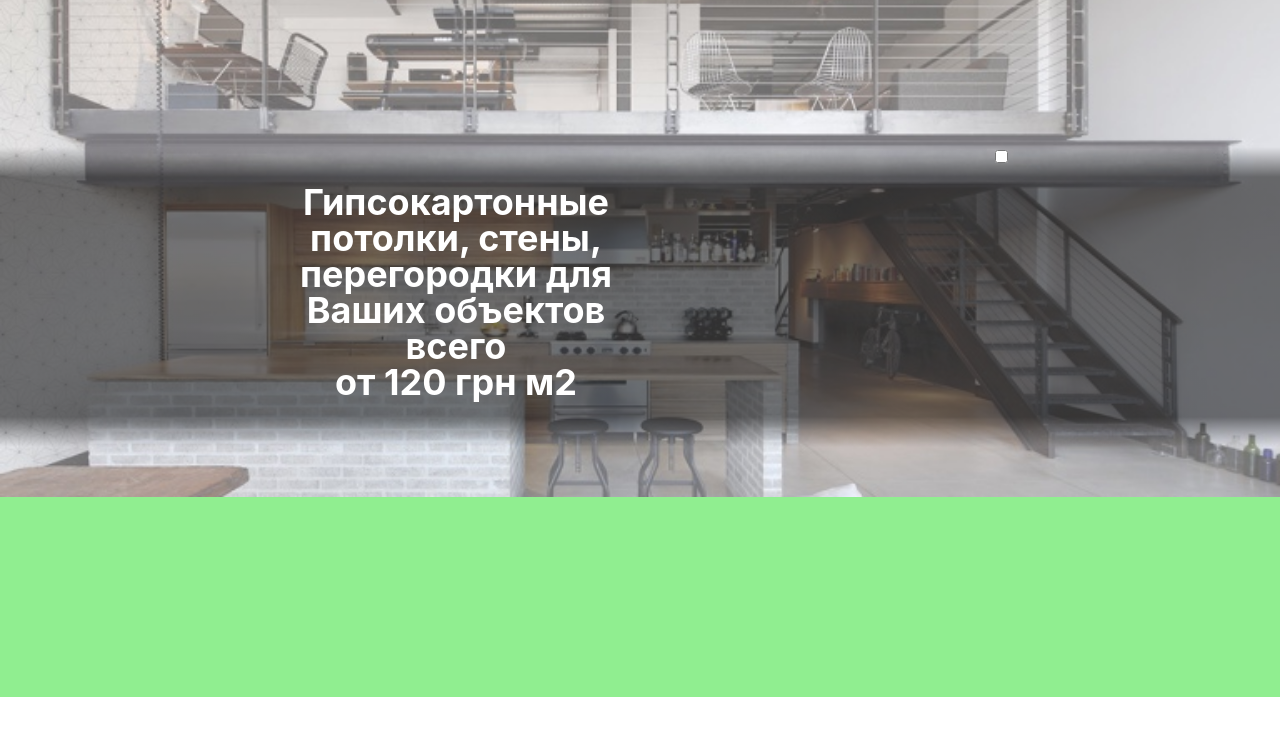
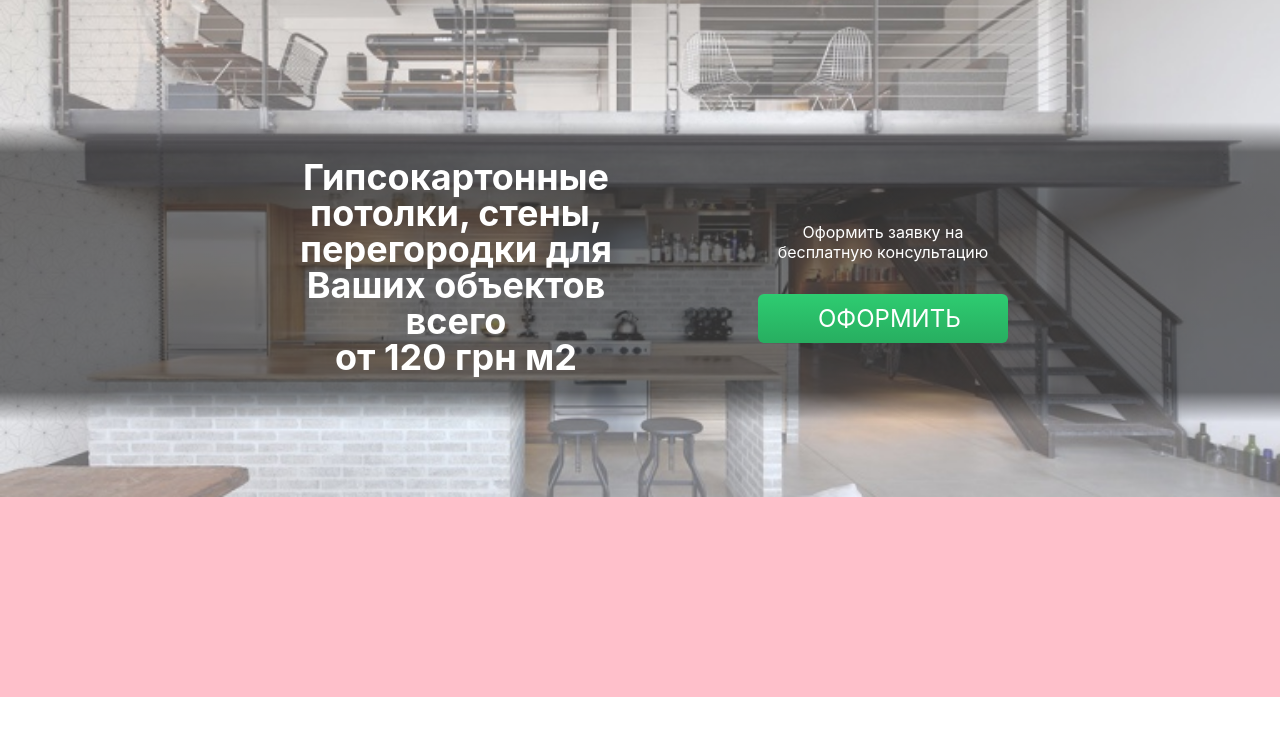
Before and after one commit to droboshok/mona, a plain HTML site: page index.html in a window 1280 px wide. Shown: the part 67-800 px from the top of the page. Drawn offline with Linux system fonts and the light colour scheme.

Commit message:
сделал hero

```diff
--- a/css/_hero.scss
+++ b/css/_hero.scss
@@ -12,7 +12,7 @@
   background-color: #f0f0f000;
   background-image: linear-gradient(transparent , rgba(0,0,0,0.54) 10%, rgba(0,0,0,0.54) 90%,transparent,);
   position: absolute;
-  top: 30%;
+  top: 25%;
   // z-index: 5;
 }
 .hero_line {
@@ -32,12 +32,37 @@
   color: #ffffff;
 
 }
-// .hero_modal {
+ .hero_modal {
 
-//   width: 210px;
+color: #fff;
+text-align: center;
+width: 250px;
+margin-top: 100px;
 // height: 300px;
-// background-color: #ffffff;
 //       @media only screen and (max-width: 700px) {
 //         display: none;
 //     }
-// }
+
+
+
+}
+ .hero_modal label{
+//   /* Style for "Button Bac" */
+//   display: block;
+// width: 220px;
+// height: 49px;
+// border-radius: 6px;
+// background-image: linear-gradient(180deg, #2ecc71 0%, #27ae60 100%);
+margin: 2rem auto;
+
+}
+.button{
+display: block;
+// width: 220px;
+// height: 48px;
+border-radius: 6px;
+background-image: linear-gradient(180deg, #2ecc71 0%, #27ae60 100%);
+  font-size: 24px;
+  text-transform: uppercase;
+  padding: 10px 60px;
+}
--- a/index.html
+++ b/index.html
@@ -39,13 +39,27 @@
    <section class="hero">
      <div class="hero_block">
        <div class="container">
+
+
          <div class="hero_line">
            <div class="hero_title">
              <h1>Гипсокартонные потолки, стены, перегородки для Ваших объектов <br>всего<br> от 120 грн м2</h1>
-           </div> <!-- /.hero_title -->
+           </div>
            <div class="hero_modal">
+               <p>Оформить заявку на бесплатную консультацию</p>
+               <label class="button" for="modal-2">Oформить</label>
+             </div>
+             <!-- /.hero_modal -->
+
+             <!-- /.hero_title -->
+         </div>
+            </div>
+     </div>
+   </section>
+   <!-- /.hero -->
+
    <div class="modal">
-  <input class="modal-open" id="modal-2" type="checkbox">
+     <input class="modal-open" id="modal-2" type="checkbox" hidden>
      <div class="modal-wrap" aria-hidden="true" role="dialog">
        <label class="modal-overlay" for="modal-2"></label>
        <div class="modal-dialog">
@@ -69,22 +83,10 @@
      </div>
    </div>
 
-             </div>
-             <!-- /.hero_modal -->
-
-
-           </div>
-         </div>
-           <!-- /.hero_line -->
-     </div>
-   </section>
-   <!-- /.hero -->
 
 
 
-
-
-<div style="height: 200px;background: lightgreen">
+<div style="height: 200px;background: pink">
 
 </body>
 
```
Also changed, not shown: index4.html (+1 -1 lines), src/hero.html (+11 -4 lines), src/modal.html (+24 -0 lines), css/style.css, 2 other files. Lines whose indentation alone changed are shown as unchanged.
